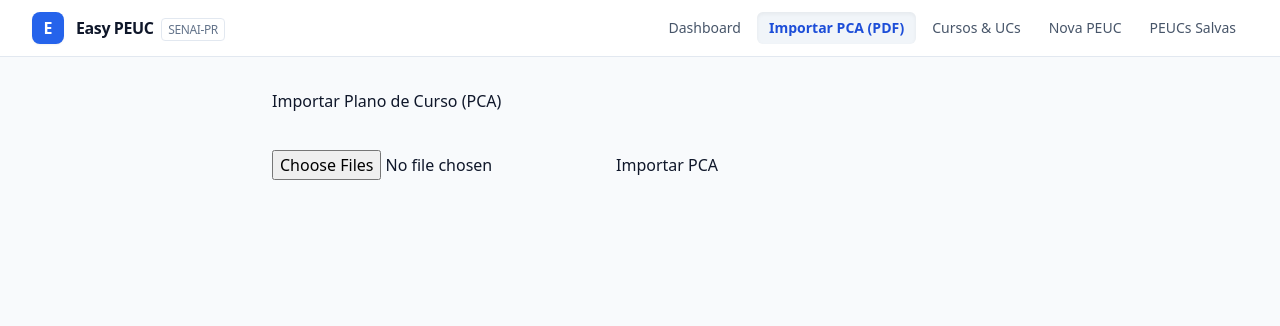
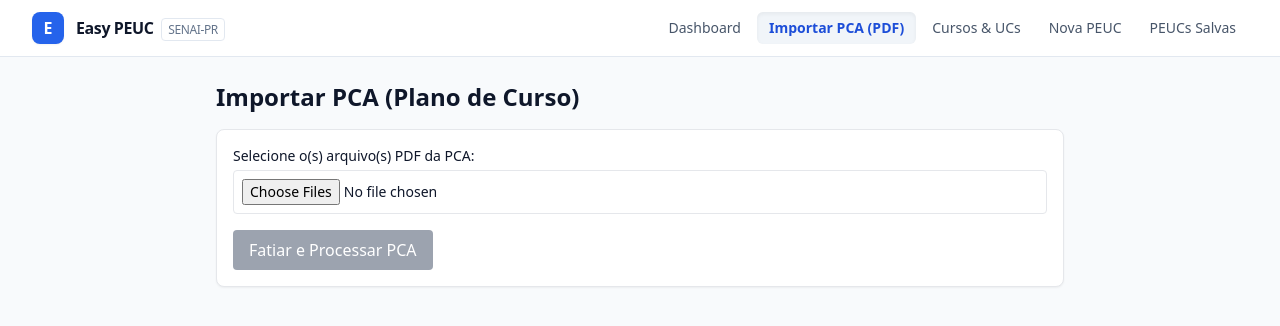
Before and after one commit to Willkmass/Easy-PEUC-Generator, a Next.js app: page /importar-pca in a window 1280 px wide. Shown: the top 326 px of the page. Built offline with nearby package versions, Linux system fonts and the light colour scheme.

Commit message:
Refactor ImportarPcaPage component and logic

```diff
--- a/app/importar-pca/page.jsx
+++ b/app/importar-pca/page.jsx
@@ -3,103 +3,176 @@
 import { useState } from 'react';
 import { PDFDocument } from 'pdf-lib';
 
-export default function ImportarPcaPage() {
-  const [loading, setLoading] = useState(false);
+export default function ImportarPCAPage() {
+  const [arquivos, setArquivos] = useState([]);
+  const [carregando, setCarregando] = useState(false);
+  const [progresso, setProgresso] = useState('');
   const [resultado, setResultado] = useState(null);
+  const [erro, setErro] = useState(null);
 
-  async function handleSubmit(e) {
+  // Divide um PDF grande em blocos menores (ex: 10 páginas por bloco)
+  const fatiarPdf = async (arquivoOriginal, paginasPorParte = 10) => {
+    const arrayBuffer = await arquivoOriginal.arrayBuffer();
+    const docOriginal = await PDFDocument.load(arrayBuffer);
+    const totalPaginas = docOriginal.getPageCount();
+
+    if (totalPaginas <= paginasPorParte) {
+      return [arquivoOriginal]; // Se for pequeno, envia o arquivo original inteiro
+    }
+
+    const partes = [];
+    let contadorParte = 1;
+
+    for (let i = 0; i < totalPaginas; i += paginasPorParte) {
+      const novoDoc = await PDFDocument.create();
+      const paginasParaCopiar = Array.from(
+        { length: Math.min(paginasPorParte, totalPaginas - i) },
+        (_, idx) => i + idx
+      );
+
+      const paginasCopiadas = await novoDoc.copyPages(docOriginal, paginasParaCopiar);
+      paginasCopiadas.forEach(p => novoDoc.addPage(p));
+
+      const bytesPdf = await novoDoc.save();
+      const blob = new Blob([bytesPdf], { type: 'application/pdf' });
+      const novoArquivo = new File(
+        [blob],
+        `${arquivoOriginal.name.replace('.pdf', '')}_parte_${contadorParte}.pdf`,
+        { type: 'application/pdf' }
+      );
+
+      partes.push(novoArquivo);
+      contadorParte++;
+    }
+
+    return partes;
+  };
+
+  const handleFileChange = (e) => {
+    if (e.target.files) {
+      setArquivos(Array.from(e.target.files));
+      setResultado(null);
+      setErro(null);
+    }
+  };
+
+  const handleSubmit = async (e) => {
     e.preventDefault();
-    const inputElement = e.target.elements.pdfInput;
-
-    if (!inputElement.files || inputElement.files.length === 0) {
-      alert('Por favor, selecione ao menos um arquivo PDF.');
+    if (arquivos.length === 0) {
+      setErro('Selecione pelo menos um arquivo PDF.');
       return;
     }
 
-    setLoading(true);
+    setCarregando(true);
+    setErro(null);
     setResultado(null);
 
     try {
+      const arquivosParaEnviar = [];
+
+      // Processa e fatia cada PDF selecionado se necessário
+      for (let i = 0; i < arquivos.length; i++) {
+        const arq = arquivos[i];
+        setProgresso(`Analisando e dividindo arquivo ${i + 1} de ${arquivos.length}...`);
+
+        const partes = await fatiarPdf(arq, 10); // Divisão de 10 em 10 páginas
+        arquivosParaEnviar.push(...partes);
+      }
+
+      setProgresso(`Enviando ${arquivosParaEnviar.length} parte(s) para extração via Gemini API...`);
+
       const formData = new FormData();
-
-      // Se o usuário selecionou mais de 1 arquivo pronto, envia todos diretamente
-      if (inputElement.files.length > 1) {
-        for (let i = 0; i < inputElement.files.length; i++) {
-          formData.append('arquivos', inputElement.files[i]);
-        }
-      } else {
-        // Se selecionou apenas 1 PDF, realiza o fatiamento automático em 2 partes
-        const fileOriginal = inputElement.files[0];
-        const arrayBuffer = await fileOriginal.arrayBuffer();
-
-        const pdfDoc = await PDFDocument.load(arrayBuffer);
-        const totalPaginas = pdfDoc.getPageCount();
-        const meio = Math.ceil(totalPaginas / 2);
-
-        const pdfParte1 = await PDFDocument.create();
-        const paginas1 = await pdfParte1.copyPages(pdfDoc, Array.from({ length: meio }, (_, i) => i));
-        paginas1.forEach(p => pdfParte1.addPage(p));
-        const blob1 = new Blob([await pdfParte1.save()], { type: 'application/pdf' });
-
-        const pdfParte2 = await PDFDocument.create();
-        const paginas2 = await pdfParte2.copyPages(pdfDoc, Array.from({ length: totalPaginas - meio }, (_, i) => i + meio));
-        paginas2.forEach(p => pdfParte2.addPage(p));
-        const blob2 = new Blob([await pdfParte2.save()], { type: 'application/pdf' });
-
-        formData.append('arquivos', blob1, 'parte1.pdf');
-        formData.append('arquivos', blob2, 'parte2.pdf');
-      }
+      arquivosParaEnviar.forEach((file) => {
+        formData.append('arquivos', file);
+      });
 
       const response = await fetch('/api/ingestao-pdf', {
         method: 'POST',
         body: formData,
       });
 
-      const data = await response.json();
+      const json = await response.json();
 
-      if (data.success) {
-        setResultado(data.data);
-      } else {
-        alert(`Erro no processamento: ${data.error}`);
+      if (!response.ok || !json.success) {
+        throw new Error(json.error || 'Falha ao processar os arquivos.');
       }
+
+      setResultado(json.data);
     } catch (err) {
       console.error(err);
-      alert('Erro ao processar o arquivo PDF.');
+      setErro(err.message || 'Ocorreu um erro durante a ingestão.');
     } finally {
-      setLoading(false);
+      setCarregando(false);
+      setProgresso('');
     }
-  }
+  };
 
   return (
-    <div style={{ padding: '2rem', maxWidth: '800px', margin: '0 auto' }}>
-      <h1>Importar Plano de Curso (PCA)</h1>
+    <div className="max-w-4xl mx-auto p-6">
+      <h1 className="text-2xl font-bold mb-4">Importar PCA (Plano de Curso)</h1>
 
-      <form onSubmit={handleSubmit} style={{ margin: '2rem 0' }}>
-        <input
-          type="file"
-          name="pdfInput"
-          accept="application/pdf"
-          multiple
-          disabled={loading}
-        />
-        <button type="submit" disabled={loading} style={{ marginLeft: '1rem', padding: '0.5rem 1rem' }}>
-          {loading ? 'Processando...' : 'Importar PCA'}
+      <form onSubmit={handleSubmit} className="space-y-4 border p-4 rounded-lg bg-white shadow-sm">
+        <div>
+          <label className="block text-sm font-medium mb-1">
+            Selecione o(s) arquivo(s) PDF da PCA:
+          </label>
+          <input
+            type="file"
+            accept="application/pdf"
+            multiple
+            onChange={handleFileChange}
+            disabled={carregando}
+            className="block w-full text-sm border p-2 rounded"
+          />
+        </div>
+
+        {arquivos.length > 0 && (
+          <p className="text-xs text-gray-600">
+            {arquivos.length} arquivo(s) selecionado(s).
+          </p>
+        )}
+
+        <button
+          type="submit"
+          disabled={carregando || arquivos.length === 0}
+          className="bg-blue-600 text-white px-4 py-2 rounded font-medium hover:bg-blue-700 disabled:bg-gray-400"
+        >
+          {carregando ? 'Processando...' : 'Fatiar e Processar PCA'}
         </button>
       </form>
 
+      {progresso && (
+        <div className="mt-4 p-3 bg-blue-50 text-blue-800 rounded text-sm animate-pulse">
+          {progresso}
+        </div>
+      )}
+
+      {erro && (
+        <div className="mt-4 p-3 bg-red-50 text-red-700 border border-red-200 rounded text-sm">
+          {erro}
+        </div>
+      )}
+
       {resultado && (
-        <div style={{ marginTop: '2rem', background: '#f5f5f5', padding: '1rem', borderRadius: '8px' }}>
-          <h2>Curso: {resultado.nomeCurso}</h2>
-          <h3>Unidades Curriculares ({resultado.unidadesCurriculares?.length || 0}):</h3>
-          <ul>
-            {resultado.unidadesCurriculares?.map((uc, index) => (
-              <li key={index} style={{ marginBottom: '1rem' }}>
-                <strong>{uc.nomeUc}</strong> ({uc.cargaHoraria})
-                <p>Capacidades: {uc.capacidades?.length || 0} mapeadas</p>
-                <p>Conhecimentos: {uc.conhecimentos?.length || 0} mapeados</p>
-              </li>
+        <div className="mt-6 border p-4 rounded-lg bg-gray-50 space-y-4">
+          <h2 className="text-xl font-semibold text-green-700">
+            Curso Extraído: {resultado.nomeCurso || 'Nome não identificado'}
+          </h2>
+
+          <div className="space-y-3">
+            <h3 className="font-medium text-lg">Unidades Curriculares ({resultado.unidadesCurriculares?.length || 0}):</h3>
+            {resultado.unidadesCurriculares?.map((uc, idx) => (
+              <div key={idx} className="bg-white p-3 rounded border text-sm space-y-1">
+                <p className="font-bold text-gray-800">{uc.nomeUc} {uc.cargaHoraria && `(${uc.cargaHoraria})`}</p>
+                {uc.capacidades?.length > 0 && (
+                  <p><span className="font-semibold">Capacidades:</span> {uc.capacidades.join(', ')}</p>
+                )}
+                {uc.conhecimentos?.length > 0 && (
+                  <p><span className="font-semibold">Conhecimentos:</span> {uc.conhecimentos.join(', ')}</p>
+                )}
+              </div>
             ))}
-          </ul>
+          </div>
         </div>
       )}
     </div>
```
